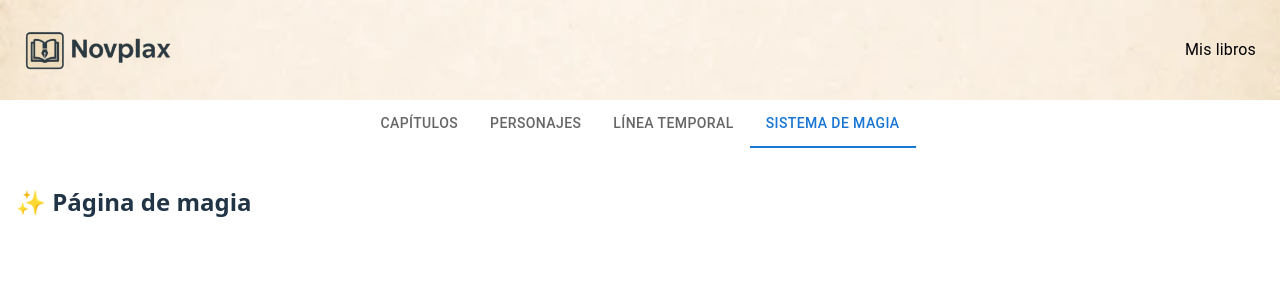
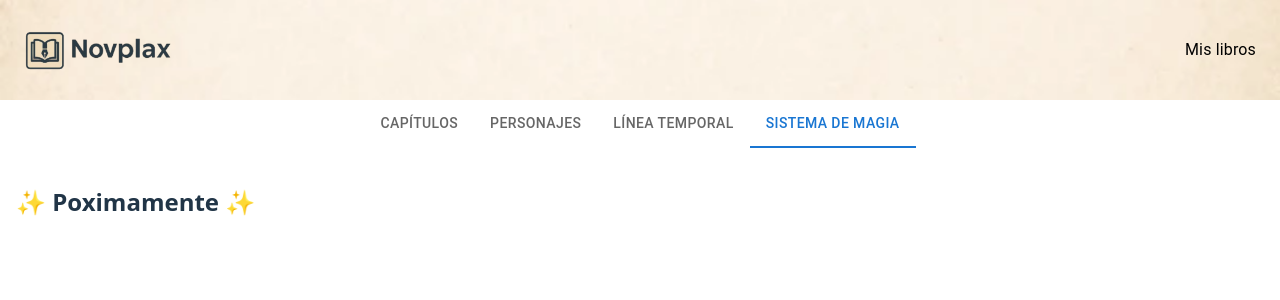
Before and after one commit to gonzalo00pineda/Trabajo-fin-de-grado, a React (Vite) app: page /libros/1/magia in a window 1280 px wide. Shown: the top 300 px of the page. Built offline with nearby package versions, Linux system fonts and the light colour scheme; no server answers; some icons are missing.

Commit message:
feat: modificar título de la página de magia

```diff
--- a/src/pages/MagiaPage.jsx
+++ b/src/pages/MagiaPage.jsx
@@ -1,3 +1,3 @@
 export default function MagiaPage() {
-    return <h2>✨ Página de magia</h2>;
+    return <h2>✨ Poximamente ✨</h2>;
 }
```
